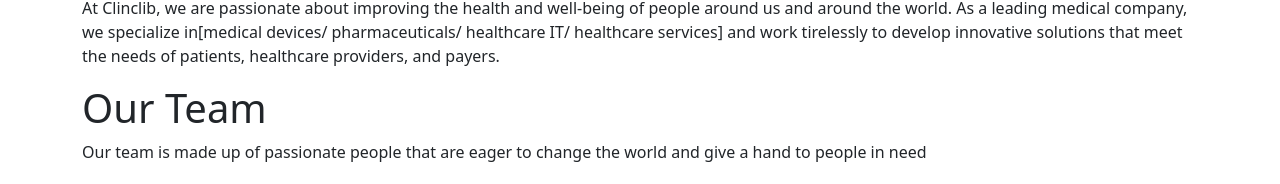
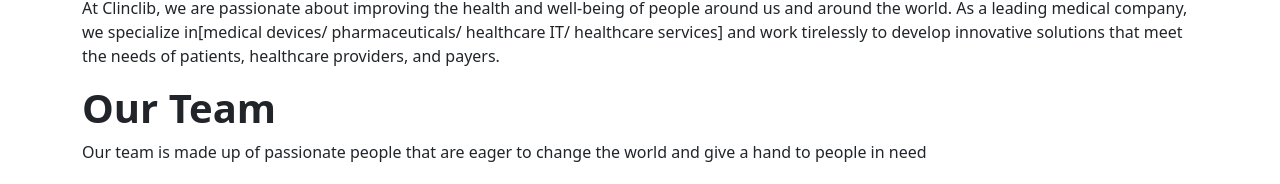
Before and after one commit to yassercoding/ClinicLib, a React (Create React App) app in the folder client/: page /about in a window 1280 px wide. Shown: the part 252-436 px from the top of the page. Built offline with nearby package versions, Linux system fonts and the light colour scheme; no server answers.

Commit message:
Update About.js

```diff
--- a/client/src/components/About.js
+++ b/client/src/components/About.js
@@ -22,7 +22,7 @@
       </section>
 
       <section class="location-section">
-        <h1>Our Team</h1>
+        <h1><strong>Our Team</strong></h1>
         <p>
           Our team is made up of passionate people that are eager to change the world and give a hand to people in need
         </p>
```
